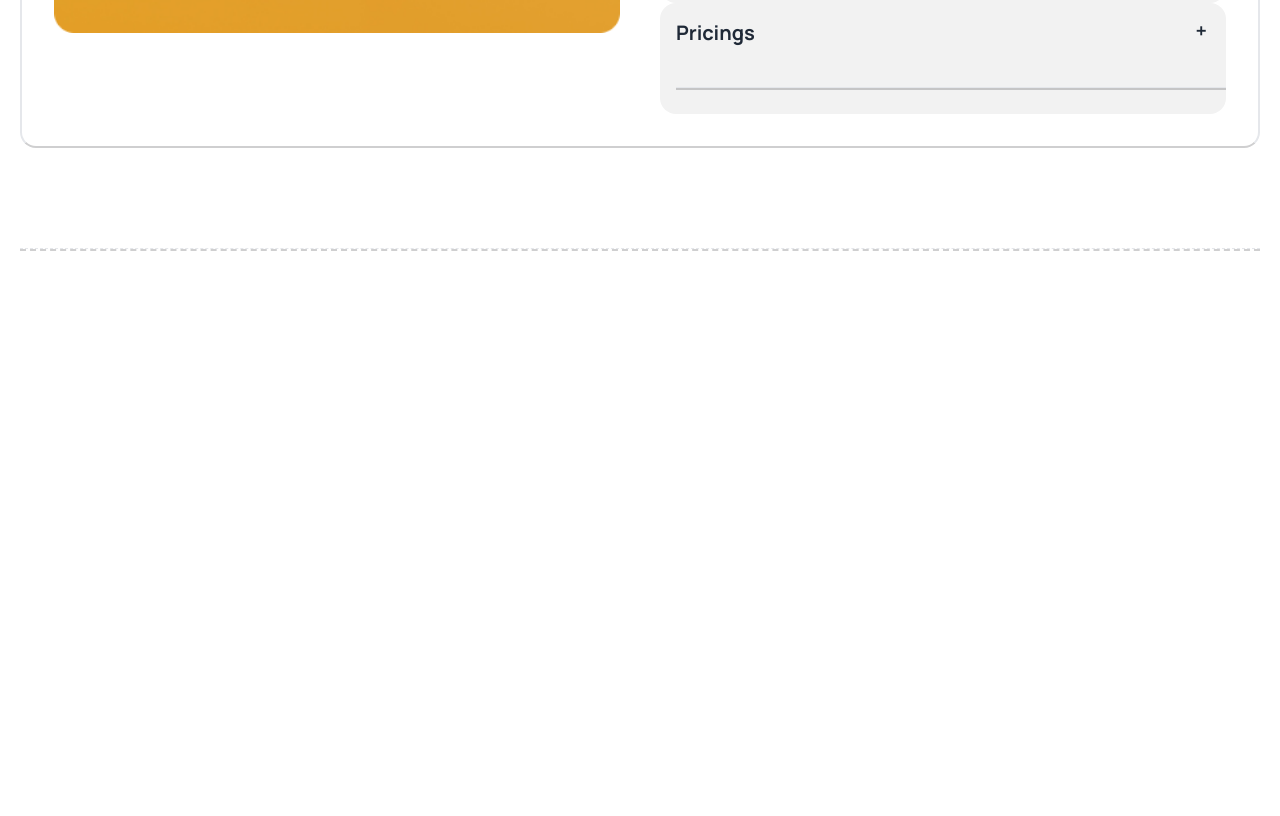
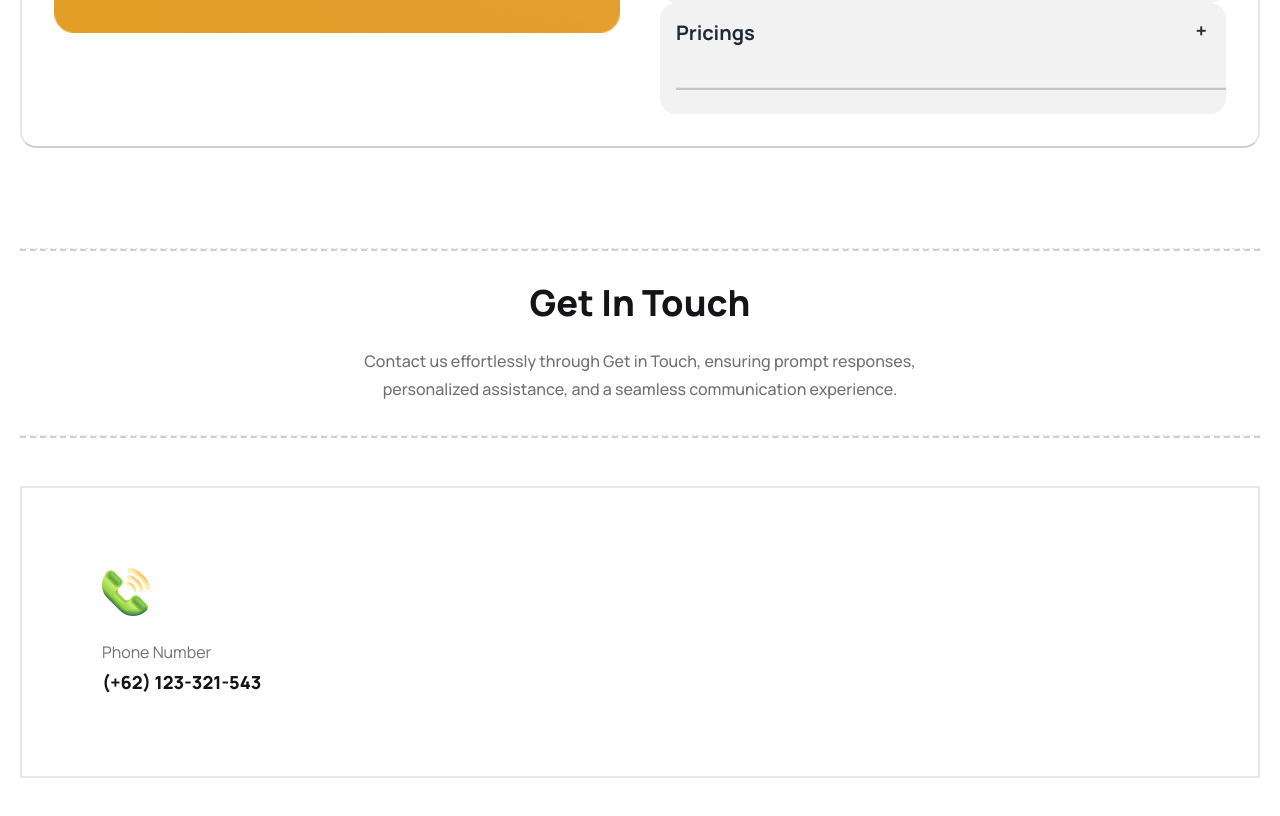
Before and after one commit to Mahbub049/Hockeys, a plain HTML site: page index.html in a window 1280 px wide. Shown: the part 4657-5473 px from the top of the page. Before the commit the page ends 5040 px from the top, so only its background shows below. Drawn offline with nearby package versions, Linux system fonts and the light colour scheme.

Commit message:
get in touch section heading created

```diff
--- a/index.html
+++ b/index.html
@@ -610,6 +610,32 @@
 
         <!-- Get In Touch Section -->
         <section class="pb-10 lg:pb-[100px]">
+          <!-- Content -->
+          <div class="text-center mb-8">
+            <h1 class="text-black-color text-4xl font-extrabold mb-6">Get In Touch</h1>
+            <p class="text-paragraph-color font-medium leading-7 max-w-xl mx-auto">Contact us effortlessly through Get in Touch, ensuring prompt responses, personalized assistance, and a seamless communication experience.</p>
+          </div>
+
+          <!-- Divider -->
+          <hr class="border-b-2 border-dashed border-b-black-ash-color mb-12 ">
+
+          <!-- Get In Touch Main Content -->
+          <div>
+            <!-- Left Part -->
+            <div class="border-2 px-12 py-12">
+              <!-- Call -->
+              <div class="px-8 py-8">
+                <img src="./Images/Group 1171275317.png" alt="">
+                <p class="text-paragraph-color pb-1 pt-6">Phone Number</p>
+                <h3 class="text-lg font-extrabold text-black-color">(+62) 123-321-543</h3>
+              </div>
+              <div></div>
+              <div></div>
+            </div>
+
+            <!-- Right Part -->
+          </div>
+        </section>
     </main>
 
     <!-- Footer section -->
```
